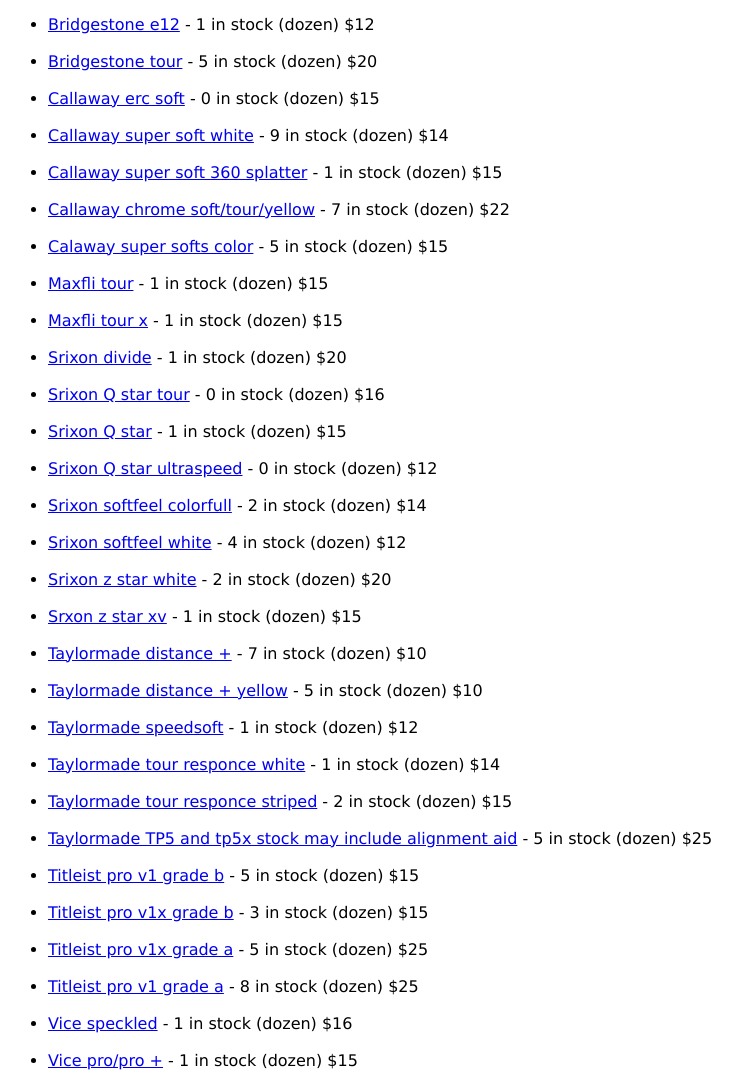
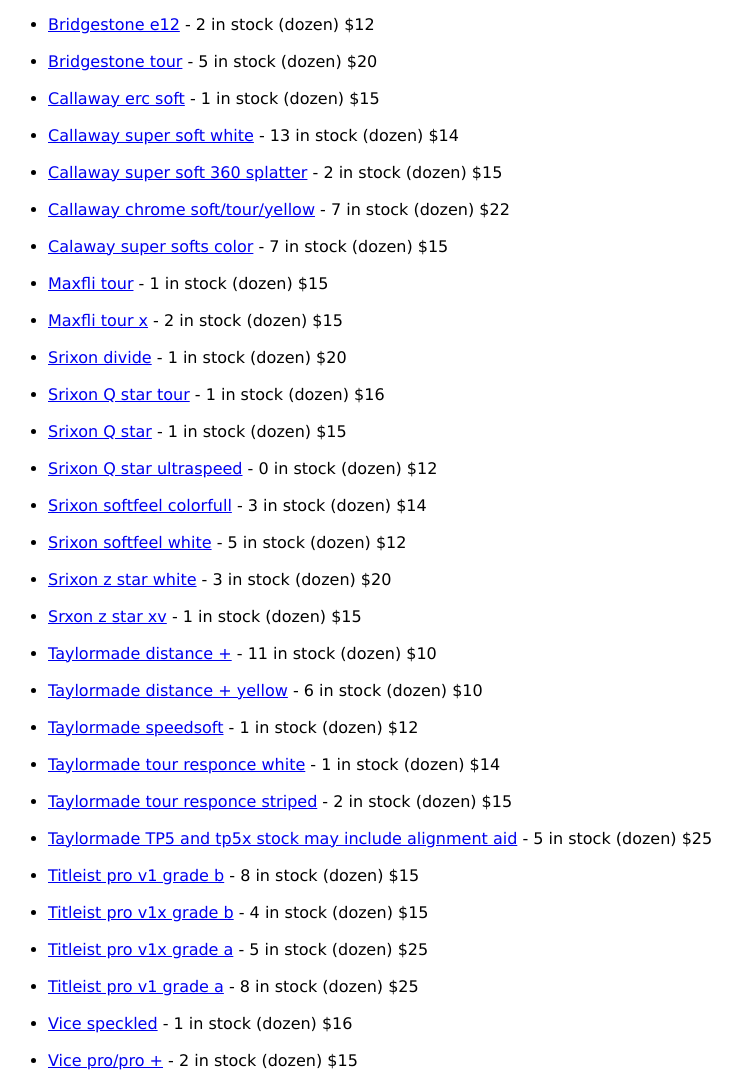
Before and after one commit to BUBYquiggus/golfballstest, a plain HTML site: page balls.html in a window 1280 px wide. Shown: the part 227-1300 px from the top of the page, without its empty margins (0-743 px from the left). Drawn offline with Linux system fonts and the light colour scheme.

Commit message:
Modify stock quantities in balls.html
Updated stock quantities for various balls.

```diff
--- a/balls.html
+++ b/balls.html
@@ -44,35 +44,35 @@
     <h2 class="text">Email me for special requests</h2>
     <ul>
 <li class="alt"><a href="7.html">Bridgestone e6</a> - 1 in stock (dozen) $10</li><br>
-<li class="alt"><a href="13.html">Bridgestone e12</a> - 1 in stock (dozen) $12</li><br>
+<li class="alt"><a href="13.html">Bridgestone e12</a> - 2 in stock (dozen) $12</li><br>
 <li class="alt"><a href="12.html">Bridgestone tour</a> - 5 in stock (dozen) $20</li><br>
-<li class="alt"><a href="20.html">Callaway erc soft</a> - 0 in stock (dozen) $15</li><br>
-<li class="alt"><a href="3.html">Callaway super soft white</a> - 9 in stock (dozen) $14</li><br>
-<li class="alt"><a href="3.html">Callaway super soft 360 splatter</a> - 1 in stock (dozen) $15</li><br>
+<li class="alt"><a href="20.html">Callaway erc soft</a> - 1 in stock (dozen) $15</li><br>
+<li class="alt"><a href="3.html">Callaway super soft white</a> - 13 in stock (dozen) $14</li><br>
+<li class="alt"><a href="3.html">Callaway super soft 360 splatter</a> - 2 in stock (dozen) $15</li><br>
 <li class="alt"><a href="31.html">Callaway chrome soft/tour/yellow</a> - 7 in stock (dozen) $22</li><br>
-<li class="alt"><a href="18.html">Calaway super softs color</a> - 5 in stock (dozen) $15</li><br>
+<li class="alt"><a href="18.html">Calaway super softs color</a> - 7 in stock (dozen) $15</li><br>
 <li class="alt"><a href="15.html">Maxfli tour</a> - 1 in stock (dozen) $15</li><br>
-<li class="alt"><a href="14.html">Maxfli tour x</a> - 1 in stock (dozen) $15</li><br>
+<li class="alt"><a href="14.html">Maxfli tour x</a> - 2 in stock (dozen) $15</li><br>
 <li class="alt"><a href="24.html">Srixon divide</a> - 1 in stock (dozen) $20</li><br>
-<li class="alt"><a href="25.html">Srixon Q star tour</a> - 0 in stock (dozen) $16</li><br>
+<li class="alt"><a href="25.html">Srixon Q star tour</a> - 1 in stock (dozen) $16</li><br>
 <li class="alt"><a href="34.html">Srixon Q star</a> - 1 in stock (dozen) $15</li><br>
 <li class="alt"><a href="26.html">Srixon Q star ultraspeed</a> - 0 in stock (dozen) $12</li><br>
-<li class="alt"><a href="6.html">Srixon softfeel colorfull</a> - 2 in stock (dozen) $14</li><br>
-<li class="alt"><a href="5.html">Srixon softfeel white</a> - 4 in stock (dozen) $12</li><br>
-<li class="alt"><a href="4.html">Srixon z star white</a> - 2 in stock (dozen) $20</li><br>
+<li class="alt"><a href="6.html">Srixon softfeel colorfull</a> - 3 in stock (dozen) $14</li><br>
+<li class="alt"><a href="5.html">Srixon softfeel white</a> - 5 in stock (dozen) $12</li><br>
+<li class="alt"><a href="4.html">Srixon z star white</a> - 3 in stock (dozen) $20</li><br>
 <li class="alt"><a href="19.html">Srxon z star xv</a> - 1 in stock (dozen) $15</li><br>
-<li class="alt"><a href="8.html">Taylormade distance +</a> - 7 in stock (dozen) $10</li><br>
-<li class="alt"><a href="30.html">Taylormade distance + yellow</a> - 5 in stock (dozen) $10</li><br>
+<li class="alt"><a href="8.html">Taylormade distance +</a> - 11 in stock (dozen) $10</li><br>
+<li class="alt"><a href="30.html">Taylormade distance + yellow</a> - 6 in stock (dozen) $10</li><br>
 <li class="alt"><a href="22.html">Taylormade speedsoft</a> - 1 in stock (dozen) $12</li><br>
 <li class="alt"><a href="1.html">Taylormade tour responce white</a> - 1 in stock (dozen) $14</li><br>
 <li class="alt"><a href="2.html">Taylormade tour responce striped</a> - 2 in stock (dozen) $15</li><br>
 <li class="alt"><a href="29.html">Taylormade TP5 and tp5x stock may include alignment aid</a> - 5 in stock (dozen) $25</li><br>
-<li class="alt"><a href="11.html">Titleist pro v1 grade b</a> - 5 in stock (dozen) $15</li><br>
-<li class="alt"><a href="10.html">Titleist pro v1x grade b</a> - 3 in stock (dozen) $15</li><br>
+<li class="alt"><a href="11.html">Titleist pro v1 grade b</a> - 8 in stock (dozen) $15</li><br>
+<li class="alt"><a href="10.html">Titleist pro v1x grade b</a> - 4 in stock (dozen) $15</li><br>
 <li class="alt"><a href="10.html">Titleist pro v1x grade a</a> - 5 in stock (dozen) $25</li><br>
 <li class="alt"><a href="28.html">Titleist pro v1 grade a</a> - 8 in stock (dozen) $25</li><br>
 <li class="alt"><a href="16.html">Vice speckled</a> - 1 in stock (dozen) $16</li><br>
-<li class="alt"><a href="33.html">Vice pro/pro +</a> - 1 in stock (dozen) $15</li><br>
+<li class="alt"><a href="33.html">Vice pro/pro +</a> - 2 in stock (dozen) $15</li><br>
     </ul>
 </body>
 </html>
```
